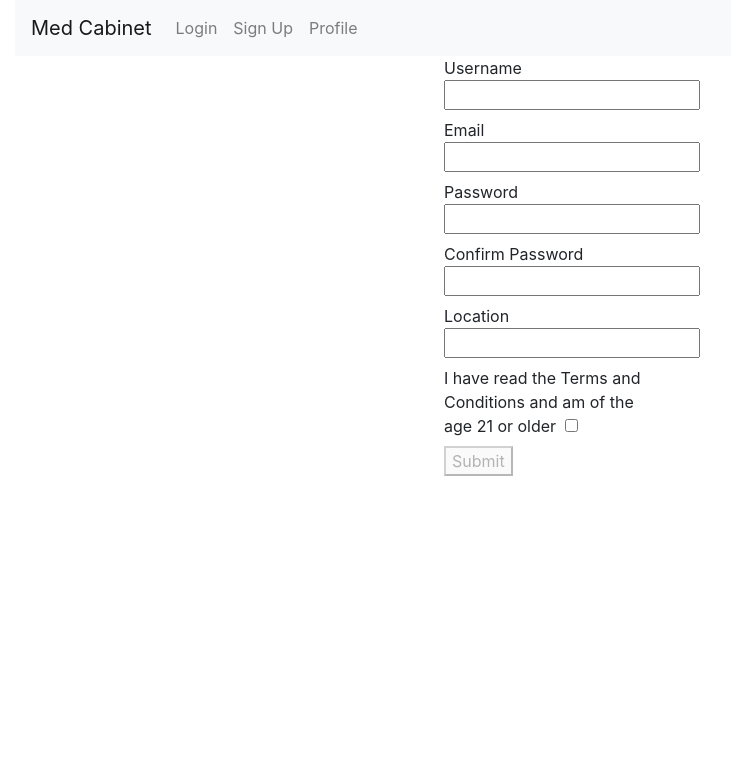
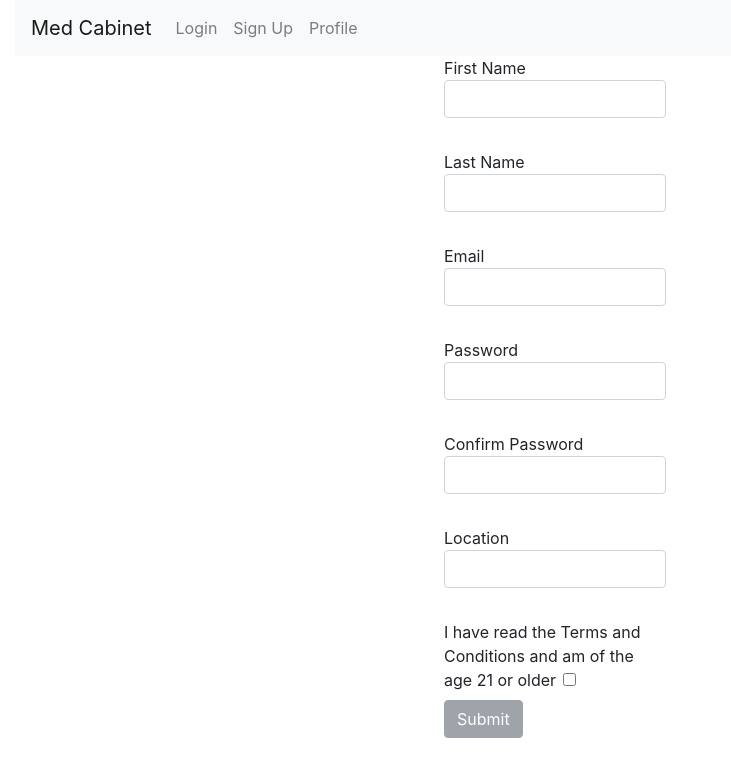
Before and after one commit to Build-Week-Med-Cabinet-5/front-end, a React (Create React App) app in the folder front-end-med-cabinet-5/: page /signup in a window 1280 px wide. Shown: the top 776 px of the page, without its empty margins (85-816 px from the left). Built offline with nearby package versions, Linux system fonts and the light colour scheme.

Commit message:
changed username to first and last name

```diff
--- a/front-end-med-cabinet-5/src/components/UserCreation.js
+++ b/front-end-med-cabinet-5/src/components/UserCreation.js
@@ -1,10 +1,13 @@
 import React, {useState, useEffect} from 'react';
 import axios from 'axios';
 import * as yup from 'yup';
+import Input from "reactstrap/es/Input";
+import {Button} from "reactstrap";
 
 const UserCreation = (props) => {
     const [user, setUser] = useState({
-        username: '',
+        first_name: '',
+        last_name: '',
         email: '',
         password: '',
         confirmPassword: '',
@@ -13,7 +16,8 @@ const UserCreation = (props) => {
     })
 
     const [errors, setErrors] = useState({
-        username: '',
+        first_name: '',
+        last_name: '',
         email: '',
         password: '',
         confirmPassword: '',
@@ -26,7 +30,8 @@ const UserCreation = (props) => {
     const [buttonDisabled, setButtonDisabled] = useState("");
 
     const formSchema = yup.object().shape({
-        username: yup.string().required("Username is a required field"),
+        first_name: yup.string().required("Please enter your first name"),
+        last_name: yup.string().required("Please enter your last name"),
         email: yup.string().email("Must be a valid email").required(),
         password: yup
             .string()
@@ -73,7 +78,8 @@ const UserCreation = (props) => {
             .then((response => {
                 setPost([...post, response.data]);
                 setUser({
-                    username: '',
+                    first_name: '',
+                    last_name: '',
                     email: '',
                     password: '',
                     confirmPassword: '',
@@ -101,25 +107,28 @@ const UserCreation = (props) => {
     return (
         <div className='signUpContainer'>
             <form onSubmit={formSubmit} className='form'>
-                <label htmlFor='username'>Username <br />
-                    <input type='text' data-cy='username' name='username' value={user.username} onChange={inputChange} /> {errors.username.length > 0 ? <span className='error'>{errors.username}</span> : null} <br />
+                <label htmlFor='first_name'>First Name <br />
+                    <Input type='text' data-cy='first_name' name='first_name' value={user.first_name} onChange={inputChange} /> {errors.first_name.length > 0 ? <span className='error'>{errors.first_name}</span> : null} <br />
+                </label>
+                <label htmlFor='last_name'>Last Name <br />
+                    <Input type='text' data-cy='last_name' name='last_name' value={user.last_name} onChange={inputChange} /> {errors.last_name.length > 0 ? <span className='error'>{errors.last_name}</span> : null} <br />
                 </label>
                 <label htmlFor='email'>Email <br />
-                    <input type='text' data-cy='email' name='email' value={user.email} onChange={inputChange} />  {errors.email.length > 0 ? <span className='error'>{errors.email}</span> : null} <br />
+                    <Input type='text' data-cy='email' name='email' value={user.email} onChange={inputChange} />  {errors.email.length > 0 ? <span className='error'>{errors.email}</span> : null} <br />
                 </label>
                 <label htmlFor='password'>Password <br />
-                    <input type='text' data-cy='password' name='password' value={user.password} onChange={inputChange} /> {errors.password.length > 0 ? <span className='error'>{errors.password}</span> : null} <br />
+                    <Input type='text' data-cy='password' name='password' value={user.password} onChange={inputChange} /> {errors.password.length > 0 ? <span className='error'>{errors.password}</span> : null} <br />
                 </label>
                 <label htmlFor='confirmPassword'>Confirm Password <br />
-                    <input type='text' data-cy='confirmPassword' name='confirmPassword' value={user.confirmPassword} onChange={inputChange} /> {errors.confirmPassword.length > 0 ? <span className='error'>{errors.confirmPassword}</span> : null} <br />
+                    <Input type='text' data-cy='confirmPassword' name='confirmPassword' value={user.confirmPassword} onChange={inputChange} /> {errors.confirmPassword.length > 0 ? <span className='error'>{errors.confirmPassword}</span> : null} <br />
                 </label>
                 <label htmlFor='location'>Location <br />
-                    <input type='text' data-cy='location' name='location' value={user.location} onChange={inputChange} /> <br />
+                    <Input type='text' data-cy='location' name='location' value={user.location} onChange={inputChange} /> <br />
                 </label>
-                <label htmlFor='terms_of_service'>I have read the Terms and Conditions and am of the age 21 or older &nbsp;
-                    <input type='checkbox' data-cy='terms_of_service' name='terms_of_service' onChange={inputChange} checked={user.terms_of_service} /> <br />
+                <label htmlFor='terms_of_service'>I have read the Terms and Conditions and am of the age 21 or older &nbsp; &nbsp; &nbsp;
+                    <Input type='checkbox' data-cy='terms_of_service' name='terms_of_service' onChange={inputChange} checked={user.terms_of_service} /> <br />
                 </label>
-                <button disabled={buttonDisabled} data-cy='submit'>Submit</button>
+                <Button disabled={buttonDisabled} data-cy='submit'>Submit</Button>
             </form>
         </div>
     )
```
